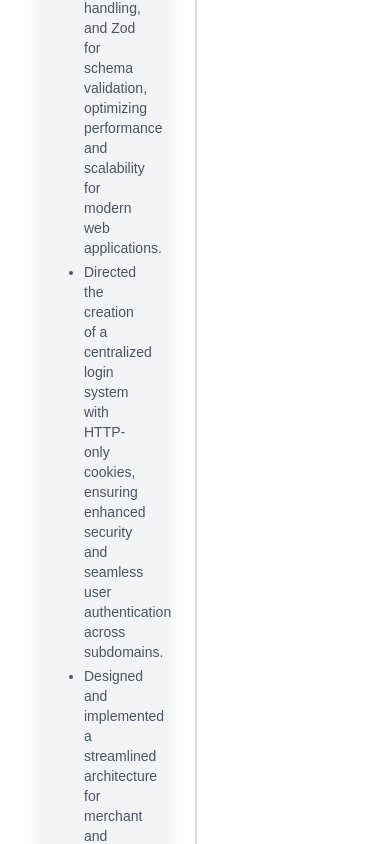
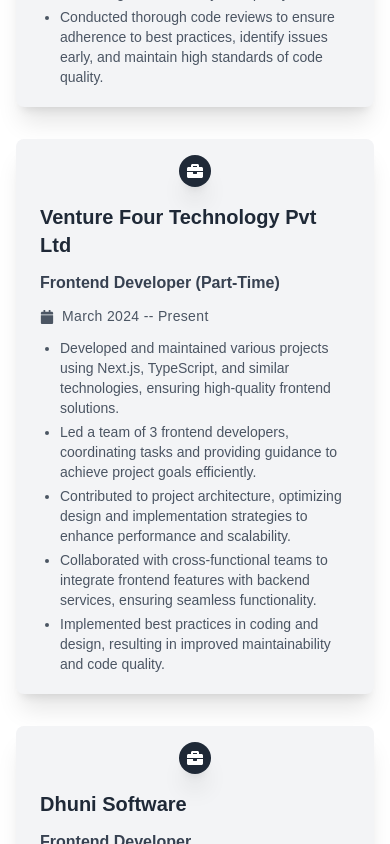
Before and after one commit to ayush-baral/portfolio, a React (Create React App) app: page / in a window 390 px wide. Shown: the part 5890-6734 px from the top of the page. Built offline with nearby package versions, Linux system fonts and the light colour scheme.

Commit message:
feat: :sparkles: make experience mobile responsive

```diff
--- a/src/components/Experience/index.tsx
+++ b/src/components/Experience/index.tsx
@@ -79,12 +79,15 @@
   isLeft,
 }) => {
   const contentClasses =
-    "bg-gray-100 dark:bg-gray-800 rounded-lg shadow-xl w-5/12 px-6 py-4";
+    "bg-gray-100 dark:bg-gray-800 rounded-lg shadow-xl w-full md:w-5/12 px-6 py-4";
 
-  return (
-    <div className='mb-8 flex justify-between items-center w-full'>
-      {isLeft ? (
-        <div className={`order-1 ${contentClasses}`}>
+  const Content = () => (
+    <>
+      <div className='md:hidden flex justify-center mb-4'>
+        <div className='z-20 flex items-center bg-gray-800 shadow-xl w-8 h-8 rounded-full'>
+          <FaBriefcase className='text-white mx-auto' />
+        </div>
+      </div>
       <h3 className='mb-3 font-bold text-gray-800 dark:text-white text-xl'>
         {company}
       </h3>
@@ -104,37 +107,27 @@
           </li>
         ))}
       </ul>
+    </>
+  );
+
+  return (
+    <div className='mb-8 flex justify-between items-center w-full'>
+      {isLeft ? (
+        <div className={`order-1 ${contentClasses}`}>
+          <Content />
         </div>
       ) : (
-        <div className='order-1 w-5/12'></div>
+        <div className='order-1 w-5/12 hidden md:block'></div>
       )}
-      <div className='z-20 flex items-center order-1 bg-gray-800 shadow-xl w-8 h-8 rounded-full'>
+      <div className='z-20 items-center order-1 bg-gray-800 shadow-xl w-8 h-8 rounded-full hidden md:flex'>
         <FaBriefcase className='text-white mx-auto' />
       </div>
       {!isLeft ? (
         <div className={`order-1 ${contentClasses}`}>
-          <h3 className='mb-3 font-bold text-gray-800 dark:text-white text-xl'>
-            {company}
-          </h3>
-          <h4 className='mb-3 font-semibold text-gray-700 dark:text-gray-300 text-md'>
-            {position}
-          </h4>
-          <p className='text-sm leading-snug tracking-wide text-gray-600 dark:text-gray-400 text-opacity-100 flex items-center mb-3'>
-            <FaCalendar className='mr-2' /> {duration}
-          </p>
-          <ul className='list-disc pl-5'>
-            {description.map((item, idx) => (
-              <li
-                key={idx}
-                className='text-sm text-gray-600 dark:text-gray-400 mb-1'
-              >
-                {item}
-              </li>
-            ))}
-          </ul>
+          <Content />
         </div>
       ) : (
-        <div className='order-1 w-5/12'></div>
+        <div className='order-1 w-5/12 hidden md:block'></div>
       )}
     </div>
   );
@@ -143,9 +136,9 @@
 const Timeline: React.FC<TimelineProps> = ({ experiences }) => {
   return (
     <div className='container mx-auto w-full h-full'>
-      <div className='relative wrap overflow-hidden p-10 h-full'>
+      <div className='relative wrap overflow-hidden p-4 md:p-10 h-full'>
         <div
-          className='border-2-2 absolute border-opacity-20 border-gray-700 dark:border-gray-300 h-full border'
+          className='border-2-2 absolute border-opacity-20 border-gray-700 dark:border-gray-300 h-full border hidden md:block'
           style={{ left: "50%" }}
         ></div>
         {experiences.map((exp, index) => (
```
Lines whose indentation alone changed are shown as unchanged.
